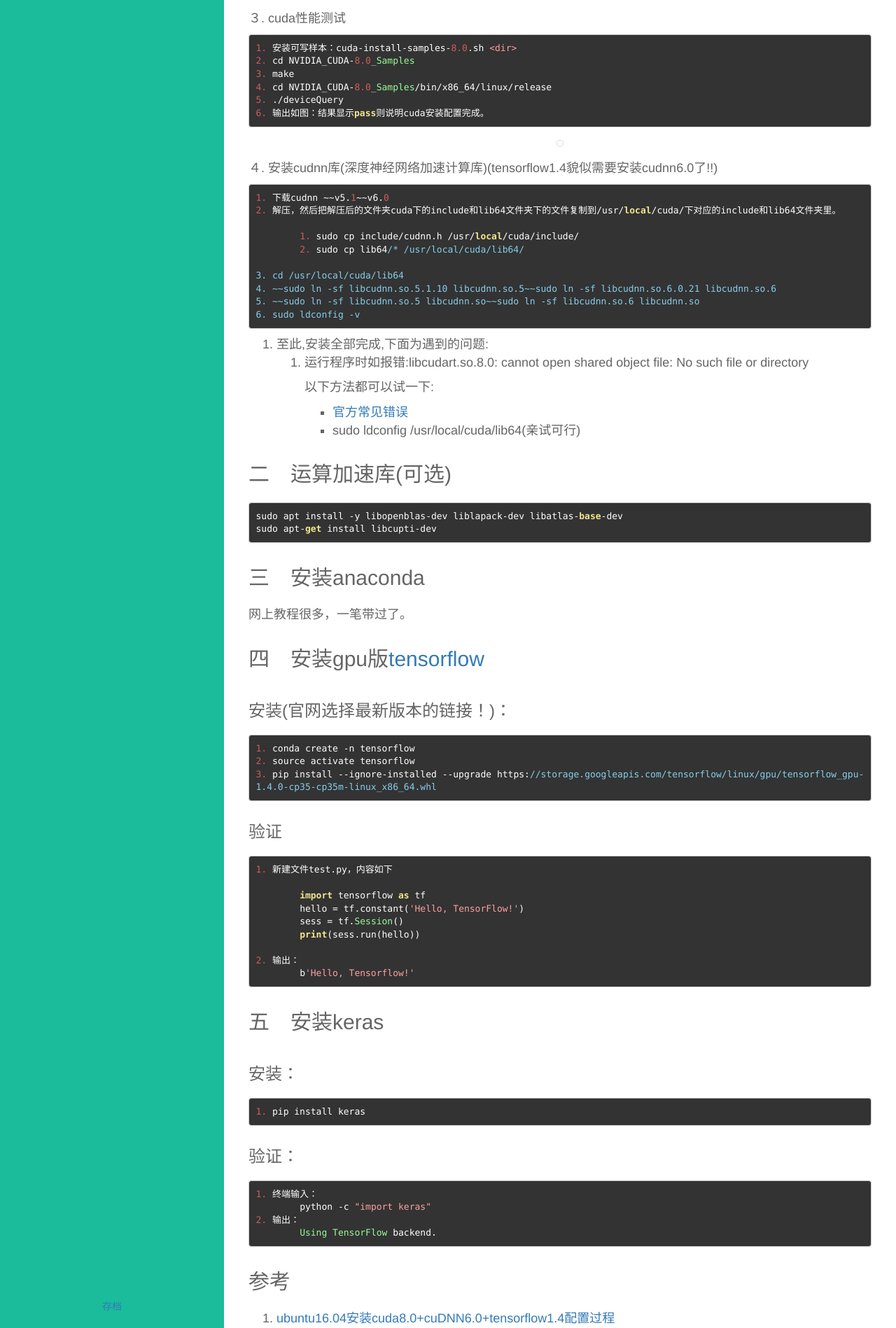
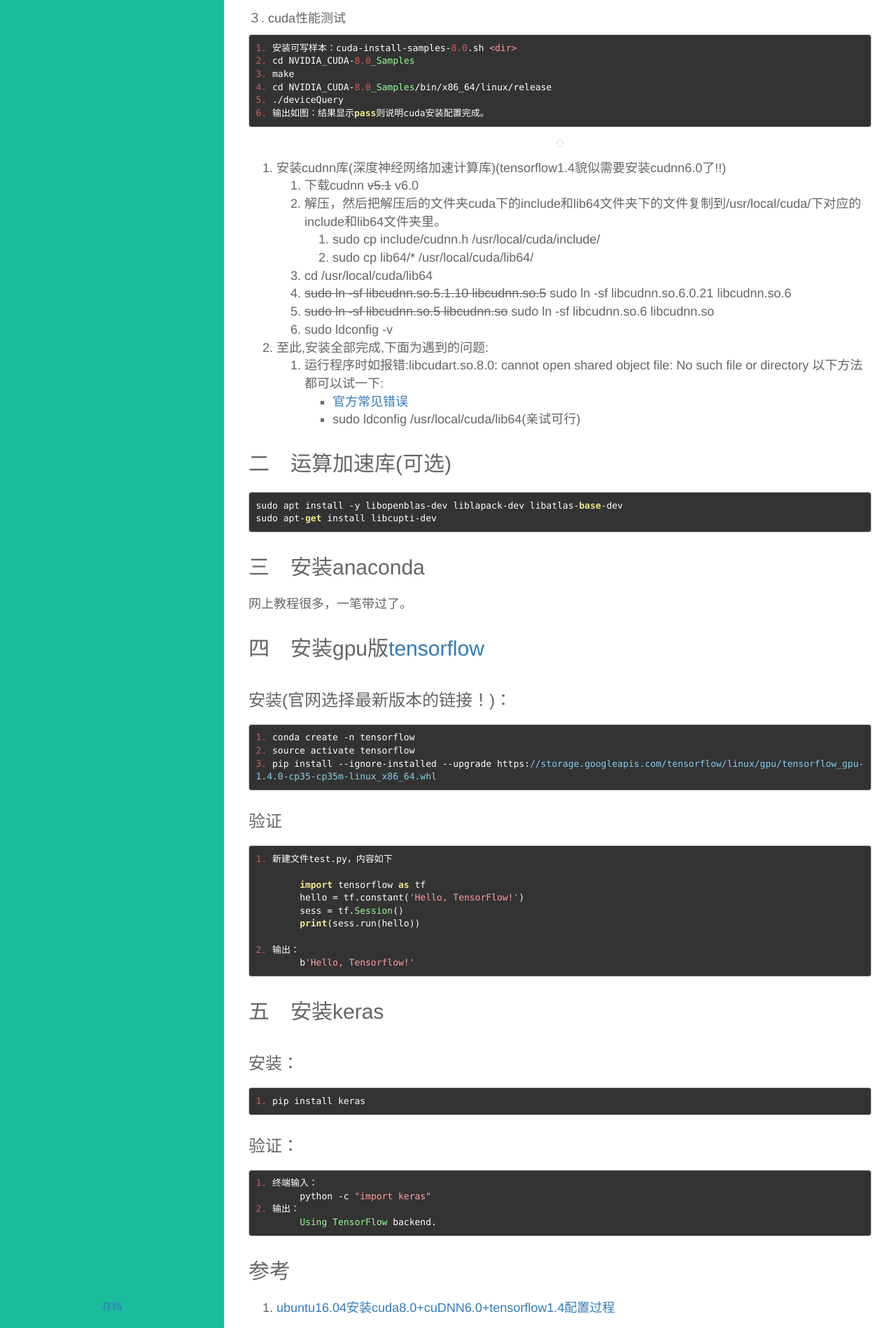
Before and after one commit to zjj421/zjj421.github.io, a Jekyll site: the page built from _posts/环境搭建/2017-08-06-ubuntu16.04安装gpu版tensorflow＋keras.md, in a window 1280 px wide. Shown: the part 664-2562 px from the top of the page at 70% size. Built offline with Jekyll 4.4.1, drawn with Linux system fonts in a browser that asks for light colours.

```diff
--- a/_posts/环境搭建/2017-08-06-ubuntu16.04安装gpu版tensorflow＋keras.md
+++ b/_posts/环境搭建/2017-08-06-ubuntu16.04安装gpu版tensorflow＋keras.md
@@ -46,27 +46,21 @@
 
 ![](../pics/verifycuda.png)
 
-４. 安装cudnn库(深度神经网络加速计算库)(tensorflow1.4貌似需要安装cudnn6.0了!!)
+4. 安装cudnn库(深度神经网络加速计算库)(tensorflow1.4貌似需要安装cudnn6.0了!!)
+   1. 下载cudnn ~~v5.1~~ v6.0
+   2. 解压，然后把解压后的文件夹cuda下的include和lib64文件夹下的文件复制到/usr/local/cuda/下对应的include和lib64文件夹里。
+      1. sudo cp include/cudnn.h /usr/local/cuda/include/
+      2. sudo cp lib64/* /usr/local/cuda/lib64/
+   3. cd /usr/local/cuda/lib64
+   4. ~~sudo ln -sf libcudnn.so.5.1.10 libcudnn.so.5~~ sudo ln -sf libcudnn.so.6.0.21 libcudnn.so.6
+   5. ~~sudo ln -sf libcudnn.so.5 libcudnn.so~~ sudo ln -sf libcudnn.so.6 libcudnn.so
+   6. sudo ldconfig -v
 
-	1. 下载cudnn ~~v5.1~~v6.0
-	2. 解压，然后把解压后的文件夹cuda下的include和lib64文件夹下的文件复制到/usr/local/cuda/下对应的include和lib64文件夹里。
-
-		1. sudo cp include/cudnn.h /usr/local/cuda/include/
-		2. sudo cp lib64/* /usr/local/cuda/lib64/
-
-	3. cd /usr/local/cuda/lib64
-	4. ~~sudo ln -sf libcudnn.so.5.1.10 libcudnn.so.5~~sudo ln -sf libcudnn.so.6.0.21 libcudnn.so.6
-	5. ~~sudo ln -sf libcudnn.so.5 libcudnn.so~~sudo ln -sf libcudnn.so.6 libcudnn.so
-	6. sudo ldconfig -v
-
-6. 至此,安装全部完成,下面为遇到的问题:
+5. 至此,安装全部完成,下面为遇到的问题:
 	1. 运行程序时如报错:libcudart.so.8.0: cannot open shared object file: No such file or directory
-
 		以下方法都可以试一下:
 		- [官方常见错误](https://www.tensorflow.org/install/install_sources#common_installation_problems)
 		- sudo ldconfig /usr/local/cuda/lib64(亲试可行)
-
-
 
 ## 二　运算加速库(可选)
 
```
